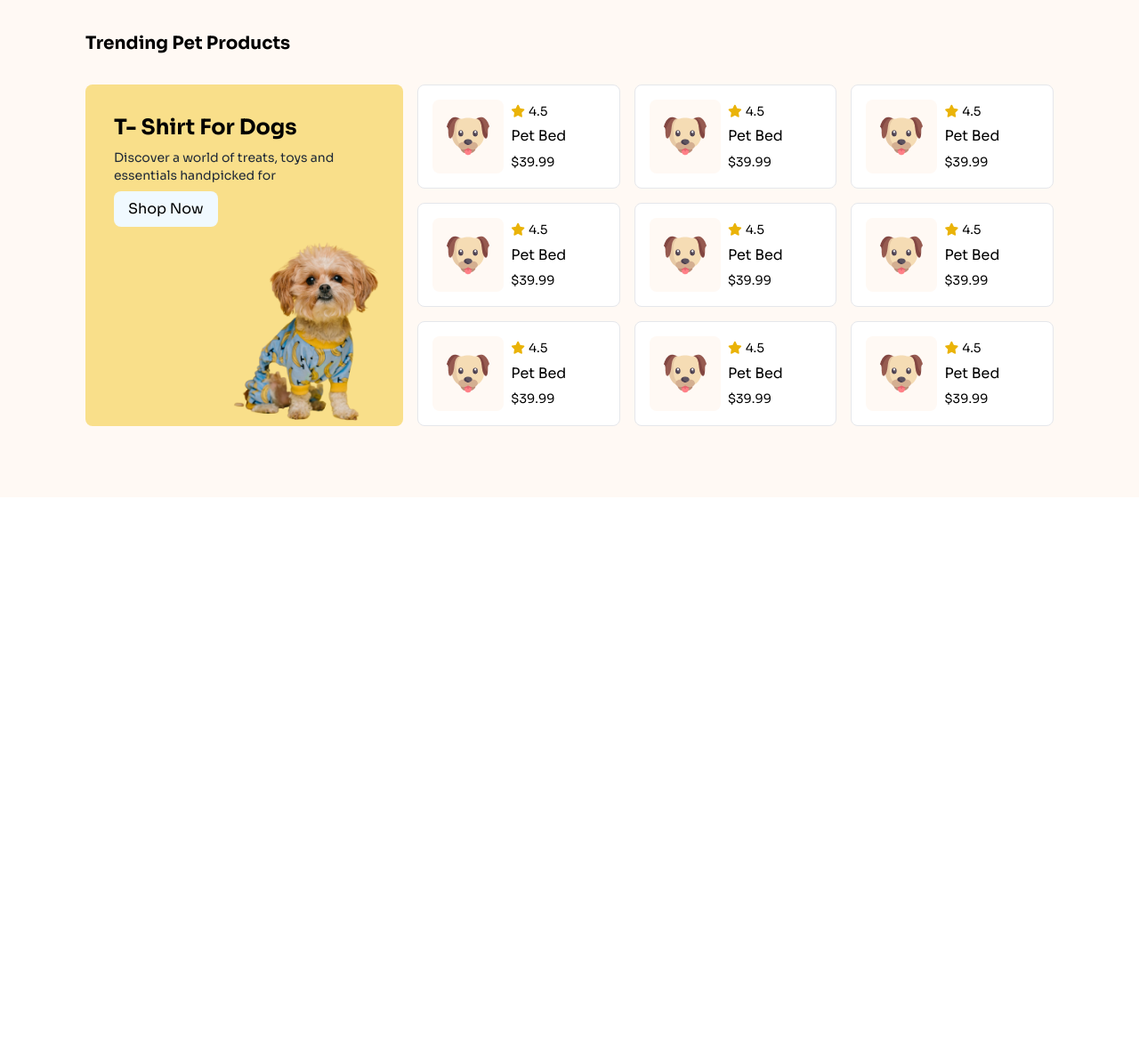
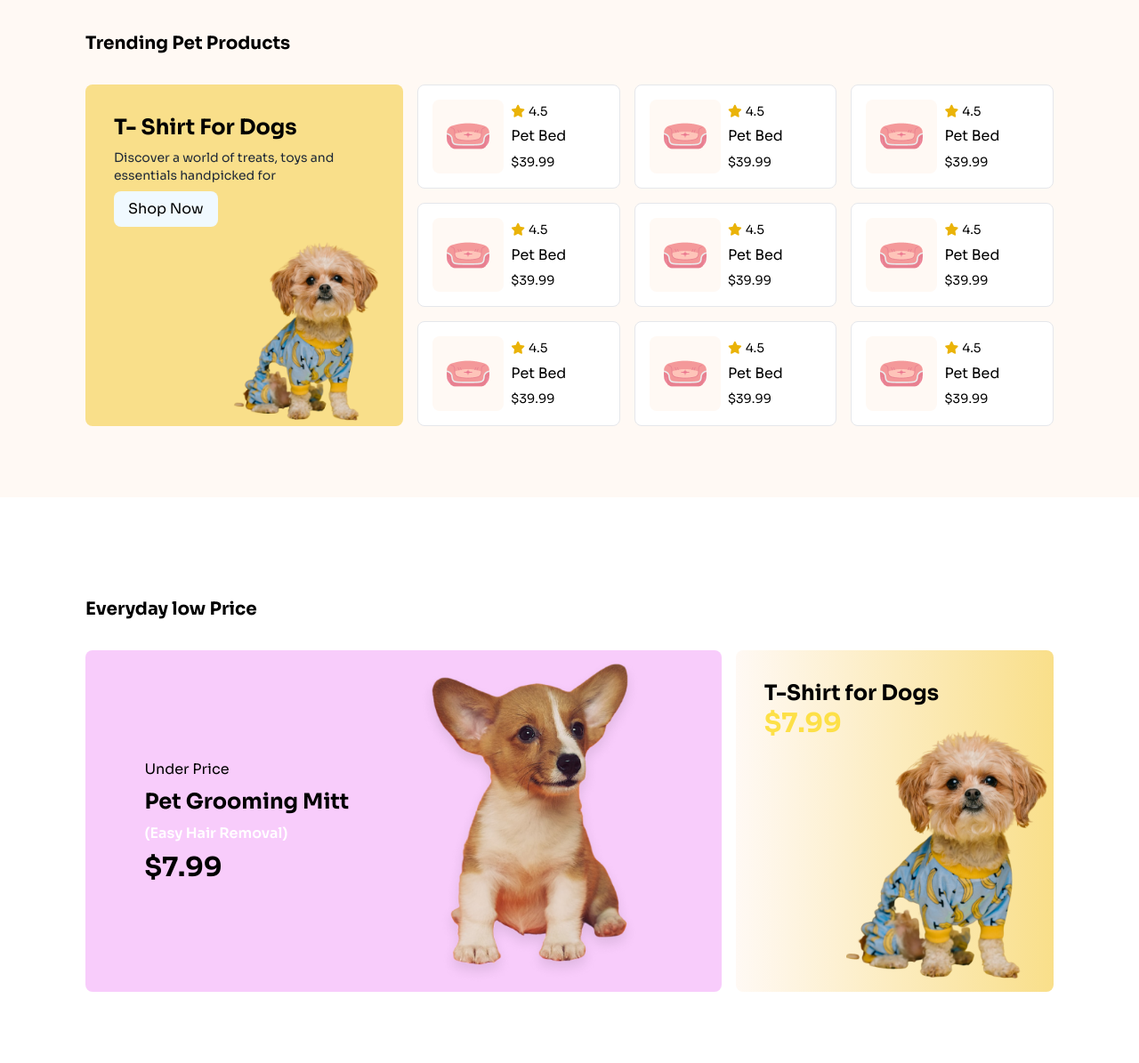
Before and after one commit to rabiul3000/pet-store, a plain HTML site: page index.html in a window 1280 px wide. Shown: the part 1294-2489 px from the top of the page at 89% size. Before the commit the page ends 1853 px from the top, so only its background shows below. Drawn offline with nearby package versions, Linux system fonts and the light colour scheme; a web font is replaced by a local one.

Commit message:
low price section added

```diff
--- a/index.html
+++ b/index.html
@@ -251,7 +251,7 @@
 							>
 								<img
 									class="object-scale-down"
-									src="./media/dog-cartoon.png"
+									src="./media/./pet-couch.png"
 									alt="dog"
 								/>
 							</div>
@@ -274,7 +274,7 @@
 							>
 								<img
 									class="object-scale-down"
-									src="./media/dog-cartoon.png"
+									src="./media/./pet-couch.png"
 									alt="dog"
 								/>
 							</div>
@@ -297,7 +297,7 @@
 							>
 								<img
 									class="object-scale-down"
-									src="./media/dog-cartoon.png"
+									src="./media/./pet-couch.png"
 									alt="dog"
 								/>
 							</div>
@@ -320,7 +320,7 @@
 							>
 								<img
 									class="object-scale-down"
-									src="./media/dog-cartoon.png"
+									src="./media/./pet-couch.png"
 									alt="dog"
 								/>
 							</div>
@@ -343,7 +343,7 @@
 							>
 								<img
 									class="object-scale-down"
-									src="./media/dog-cartoon.png"
+									src="./media/./pet-couch.png"
 									alt="dog"
 								/>
 							</div>
@@ -366,7 +366,7 @@
 							>
 								<img
 									class="object-scale-down"
-									src="./media/dog-cartoon.png"
+									src="./media/./pet-couch.png"
 									alt="dog"
 								/>
 							</div>
@@ -389,7 +389,7 @@
 							>
 								<img
 									class="object-scale-down"
-									src="./media/dog-cartoon.png"
+									src="./media/./pet-couch.png"
 									alt="dog"
 								/>
 							</div>
@@ -412,7 +412,7 @@
 							>
 								<img
 									class="object-scale-down"
-									src="./media/dog-cartoon.png"
+									src="./media/./pet-couch.png"
 									alt="dog"
 								/>
 							</div>
@@ -435,7 +435,7 @@
 							>
 								<img
 									class="object-scale-down"
-									src="./media/dog-cartoon.png"
+									src="./media/./pet-couch.png"
 									alt="dog"
 								/>
 							</div>
@@ -453,6 +453,41 @@
 			</section>
 
 			<!-- trending section end -->
+
+			<!-- low price section start  -->
+			<h1 class="title lg:pl-24 lg:pt-20 font-bold text-xl lg:-mb-12 mt-8 mb-4 pl-4">
+				Everyday low Price
+			</h1>
+			<section class="container lg:px-24 px-4 lg:py-20 w-full lg:flex gap-4">
+				<div
+					class="left-banner lg:w-2/3 w-full bg-gradient-to-t lg:from-[#F8CCFB] lg:to-[#F8CCFB] from-[#F7CCFB] to-[#AFD2FD] rounded-lg lg:h-96 h-72 flex lg:flex-row flex-col lg:justify-center items-center gap-8"
+				>
+					<div class="flex flex-col gap-2 p-4 lg:m-0 mr-24 mt-4">
+						<p class="hidden lg:block">Under Price</p>
+						<p class="font-bold lg:text-2xl text-lg">Pet Grooming Mitt</p>
+						<p class="text-white font-semibold hidden lg:block">
+							(Easy Hair Removal)
+						</p>
+						<p class="text-3xl font-bold lg:text-black text-white">$7.99</p>
+					</div>
+					<div class="lg:w-80 lg:m-0 w-48 lg:static relative bottom-24 left-14">
+						<img class="w-full" src="./media/cute-dog-mid.png" alt="" />
+					</div>
+				</div>
+				<div
+					class="right-banner lg:mt-0 mt-8 lg:w-1/3 w-full bg-gradient-to-r from-[#FFF9F4] to-[#F9DF8A] rounded-lg lg:h-96 h-72 flex relative"
+				>
+					<div class="p-8">
+						<p class="lg:text-2xl text-lg font-bold">T-Shirt for Dogs</p>
+						<p class="text-yellow-300 text-3xl font-bold">$7.99</p>
+					</div>
+
+					<div class="flex items-end absolute scale-75 lg:-right-10 lg:top-10 -top-4 -right-14">
+						<img class="lg:scale-100 scale-75" src="./media/cute-pet-mid.png" alt="" />
+					</div>
+				</div>
+			</section>
+			<!-- low price section end-->
 		</main>
 	</body>
 </html>
```
